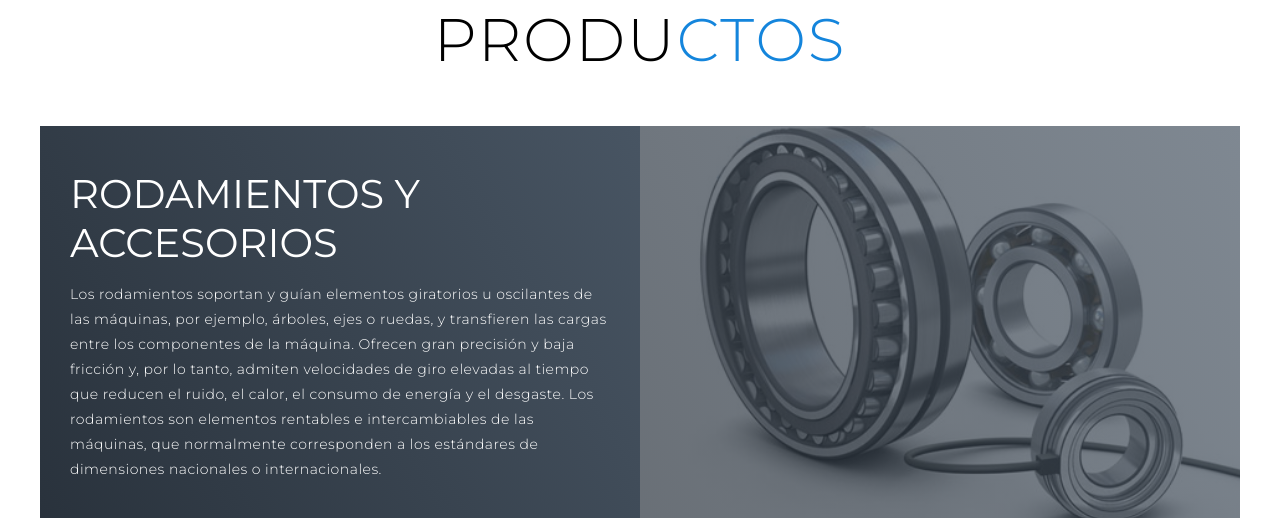
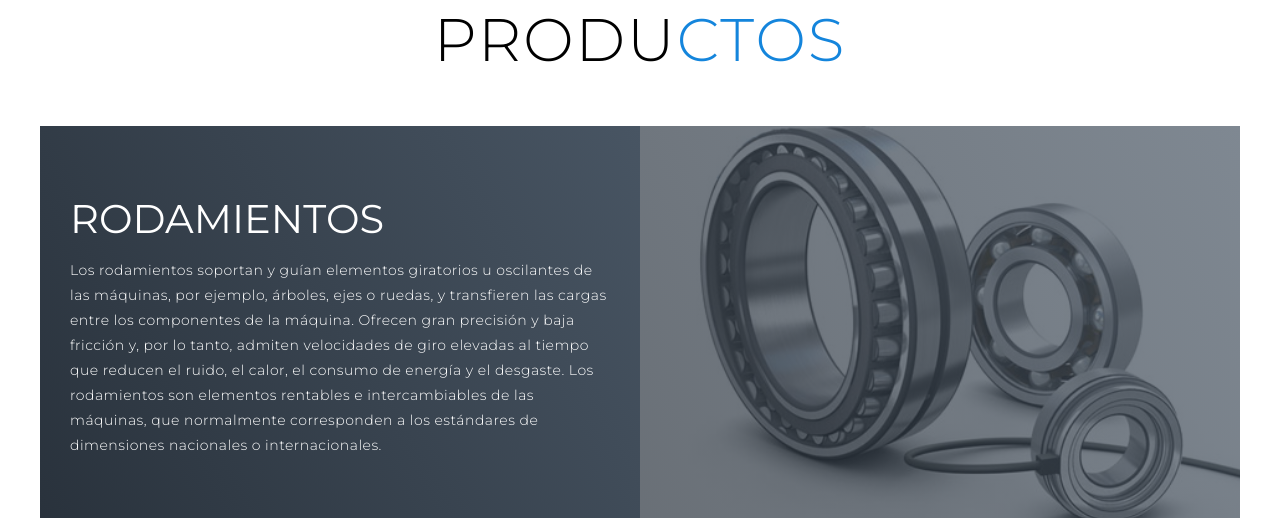
Before and after one commit to valentin1324/prueba_1, a plain HTML site: page index.html in a window 1280 px wide. Shown: the part 2253-2771 px from the top of the page. Drawn offline with Linux system fonts and the light colour scheme.

Commit message:
Update index.html

```diff
--- a/index.html
+++ b/index.html
@@ -128,7 +128,7 @@
       <div class="all-projects">
         <div class="project-item">
           <div class="project-info">
-            <h1>RODAMIENTOS Y ACCESORIOS</h1>
+            <h1>RODAMIENTOS </h1>
             <h2></h2>
             <p>Los rodamientos soportan y guían elementos giratorios u oscilantes de las máquinas, por ejemplo, árboles,
               ejes o ruedas, y transfieren las cargas entre los componentes de la máquina. Ofrecen gran precisión y baja
```
